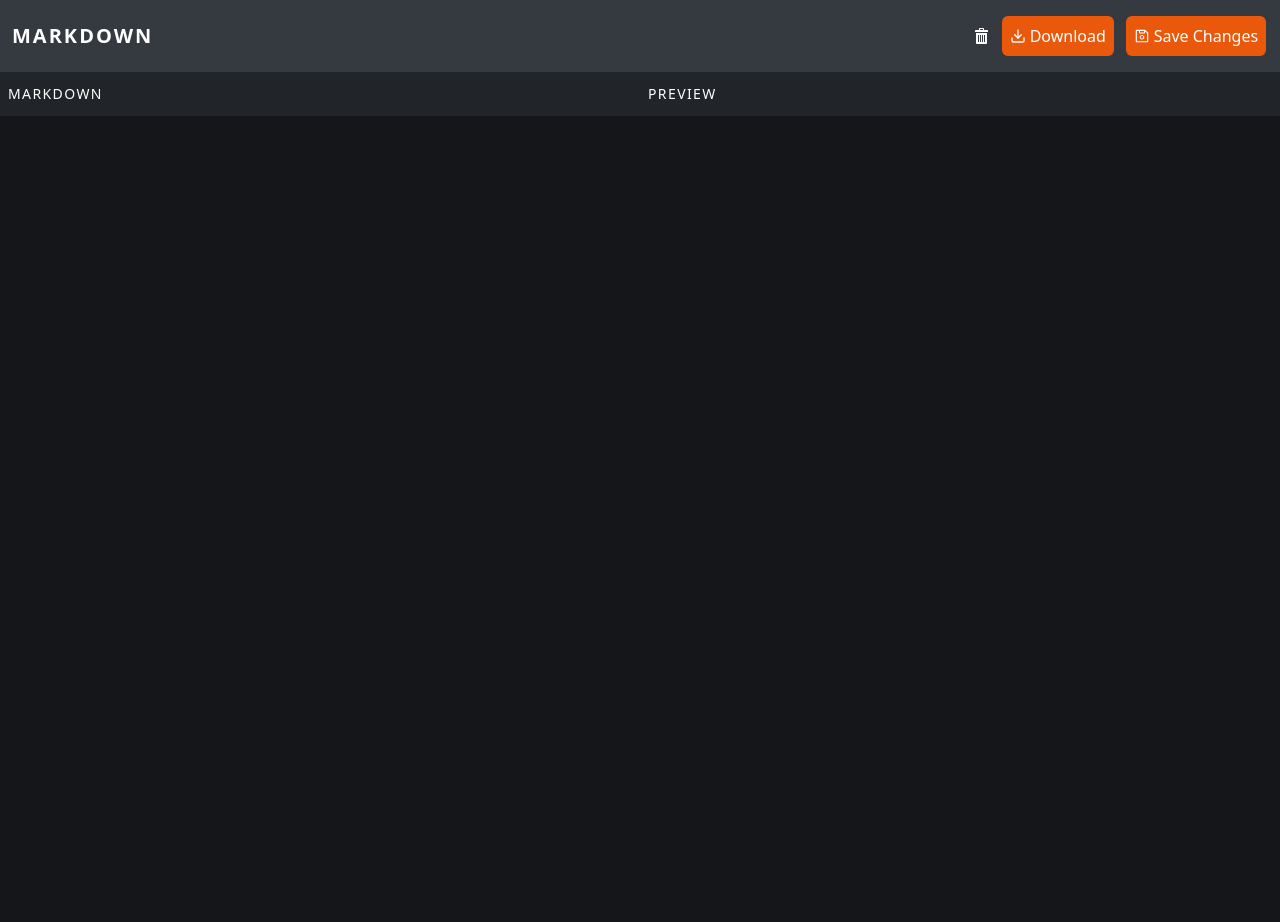
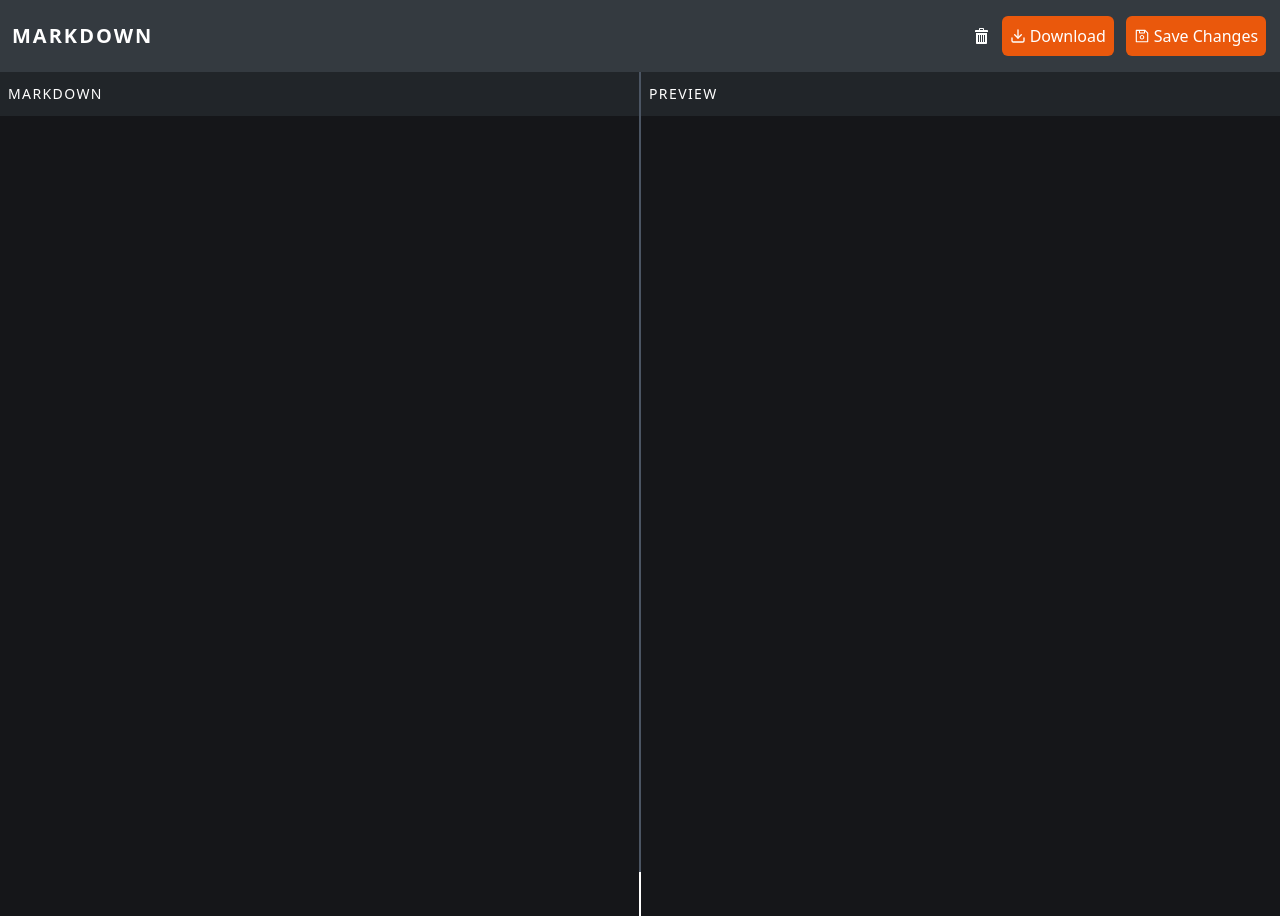
Before and after one commit to J-Ankit2020/mdEditor, a React (Vite) app: page / in a window 1280 px wide. Built offline with nearby package versions, Linux system fonts and the light colour scheme.

Commit message:
added boundary to text box

```diff
--- a/src/components/TextContainer.jsx
+++ b/src/components/TextContainer.jsx
@@ -5,10 +5,15 @@ const TextContainer = ({isPreview}) => {
   const data = ''
   const text = isPreview ? 'PREVIEW' : 'MARKDOWN';
   return (
+    <>
         <div className='w-1/2  bg-[#151619] text-white h-full '>
     <Heading text={text}/>
-    <textarea className='bg-transparent w-full  outline-none p-4 h-screen resize-none ' disabled ={isPreview}/>
+    <div className='w-full flex'>
+    <textarea className='bg-transparent w-full h-screen  outline-none p-4 resize-none overflow-hidden' disabled ={isPreview}/>
     </div>
+    </div>
+   {isPreview ? '':<span className='h-screen bg-gray-600 w-0.5'></span>}
+    </>
   )
 }
 
```
